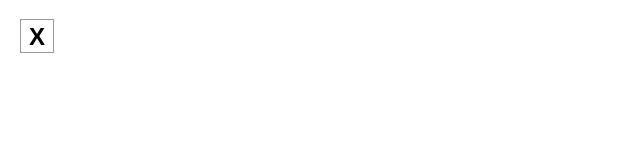
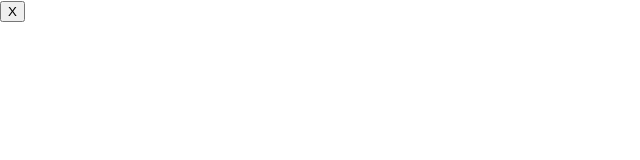
Before and after one commit to asianmemeboi/nukePRISMS, a React (Create React App) app: page / in a window 1280 px wide. Shown: the top 160 px of the page, without its empty margins (0-640 px from the left). Built offline with nearby package versions, Linux system fonts and the light colour scheme.

Commit message:
Revert "Added tictactoe sample css"
This reverts commit 6855d6f8569274730cb24696246dea33b14f7459.

```diff
--- a/src/index.css
+++ b/src/index.css
@@ -1,90 +1,13 @@
-* {
-  box-sizing: border-box;
-}
-
 body {
-  font-family: sans-serif;
-  margin: 20px;
-  padding: 0;
-}
-
-h1 {
-  margin-top: 0;
-  font-size: 22px;
-}
-
-h2 {
-  margin-top: 0;
-  font-size: 20px;
-}
-
-h3 {
-  margin-top: 0;
-  font-size: 18px;
-}
-
-h4 {
-  margin-top: 0;
-  font-size: 16px;
-}
-
-h5 {
-  margin-top: 0;
-  font-size: 14px;
-}
-
-h6 {
-  margin-top: 0;
-  font-size: 12px;
+  margin: 0;
+  font-family: -apple-system, BlinkMacSystemFont, 'Segoe UI', 'Roboto', 'Oxygen',
+    'Ubuntu', 'Cantarell', 'Fira Sans', 'Droid Sans', 'Helvetica Neue',
+    sans-serif;
+  -webkit-font-smoothing: antialiased;
+  -moz-osx-font-smoothing: grayscale;
 }
 
 code {
-  font-size: 1.2em;
+  font-family: source-code-pro, Menlo, Monaco, Consolas, 'Courier New',
+    monospace;
 }
-
-ul {
-  padding-left: 20px;
-}
-
-* {
-  box-sizing: border-box;
-}
-
-body {
-  font-family: sans-serif;
-  margin: 20px;
-  padding: 0;
-}
-
-.square {
-  background: #fff;
-  border: 1px solid #999;
-  float: left;
-  font-size: 24px;
-  font-weight: bold;
-  line-height: 34px;
-  height: 34px;
-  margin-right: -1px;
-  margin-top: -1px;
-  padding: 0;
-  text-align: center;
-  width: 34px;
-}
-
-.board-row:after {
-  clear: both;
-  content: '';
-  display: table;
-}
-
-.status {
-  margin-bottom: 10px;
-}
-.game {
-  display: flex;
-  flex-direction: row;
-}
-
-.game-info {
-  margin-left: 20px;
-}
```
